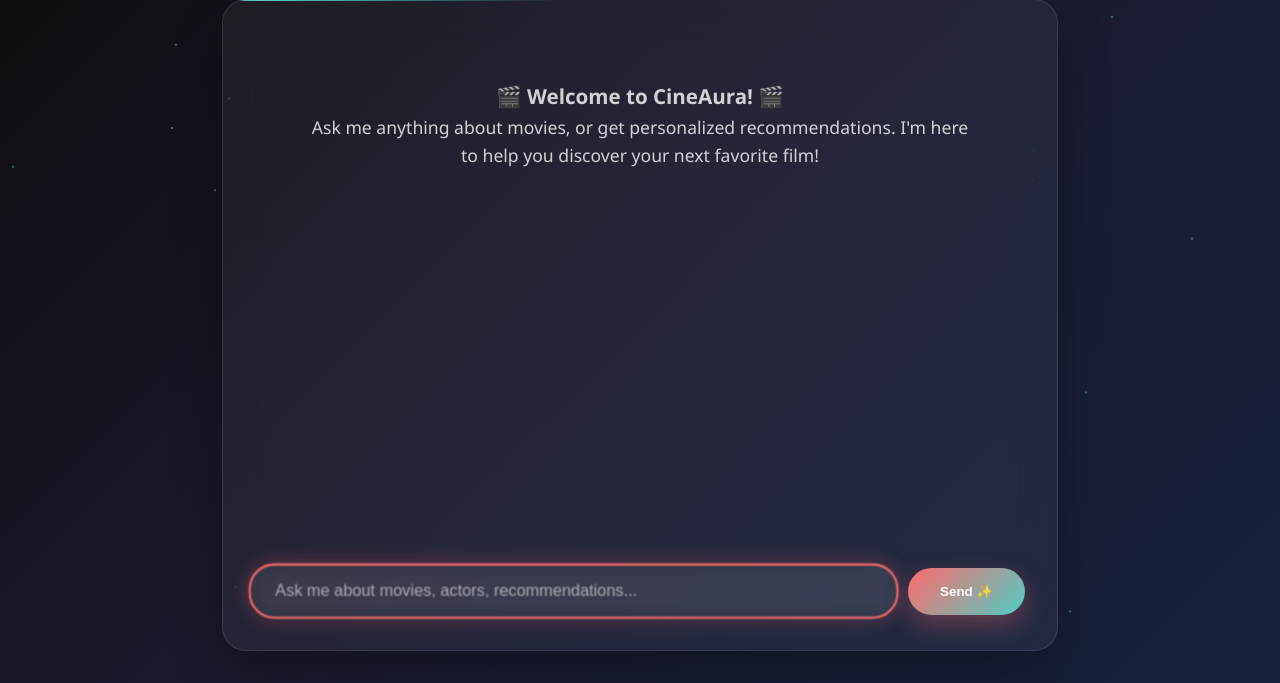
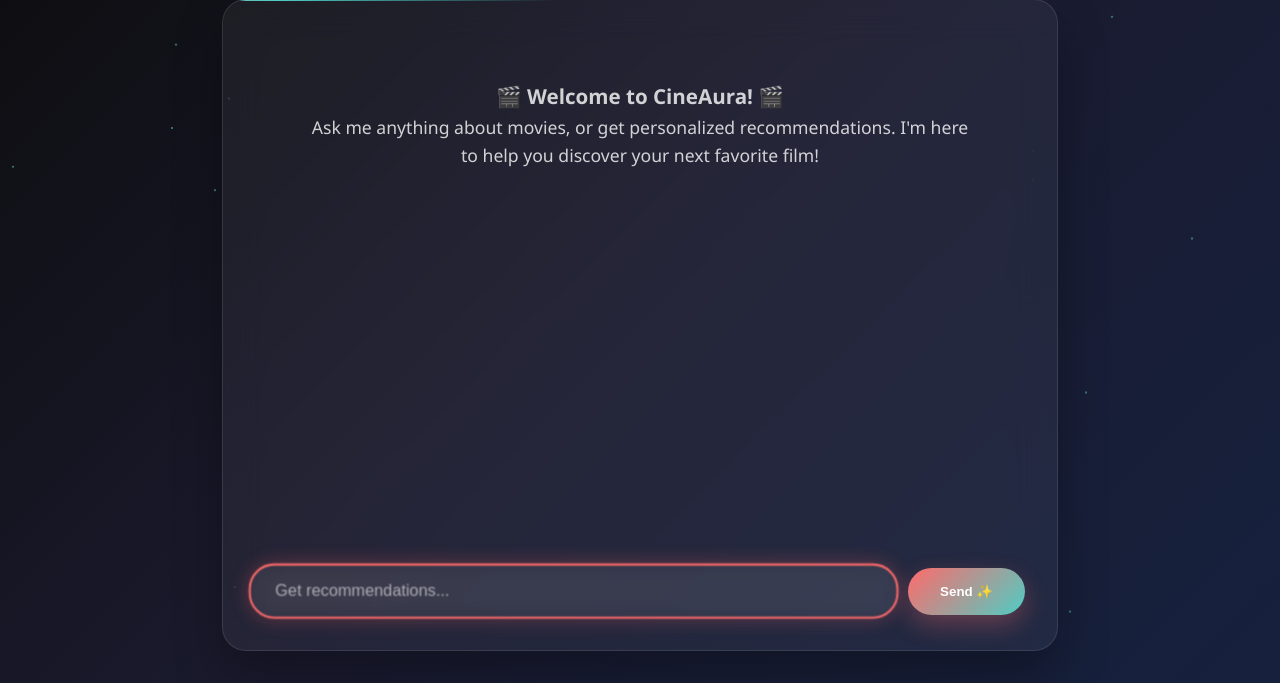
Before and after one commit to richujoseph/CineAura, a Flask app: page / in a window 1280 px wide. Shown: the part 176-859 px from the top of the page. Run offline with Flask 3, Linux system fonts and the light colour scheme.

Commit message:
Fix:some issues

```diff
--- a/chatbot/templates/index.html
+++ b/chatbot/templates/index.html
@@ -465,7 +465,7 @@
           type="text"
           class="input-field"
           id="messageInput"
-          placeholder="Ask me about movies, actors, recommendations..."
+          placeholder="Get recommendations..."
           required
         />
         <button type="submit" class="send-button">
```
